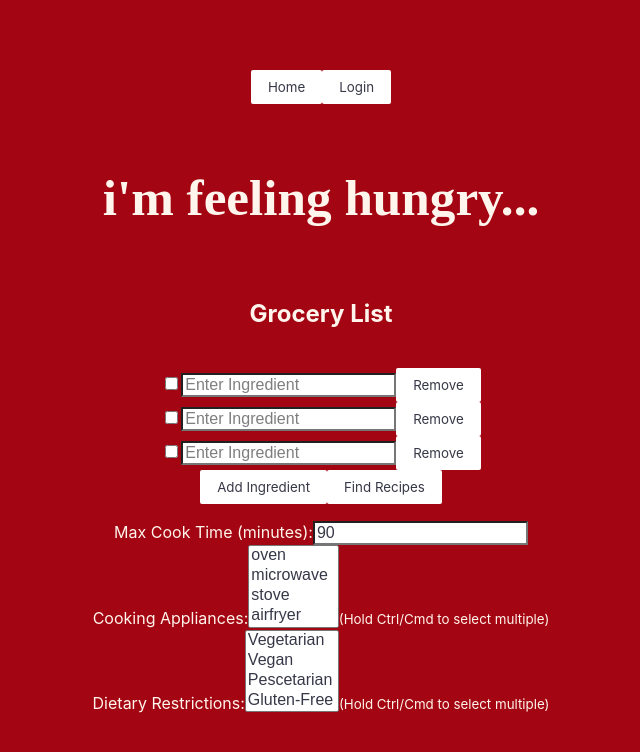
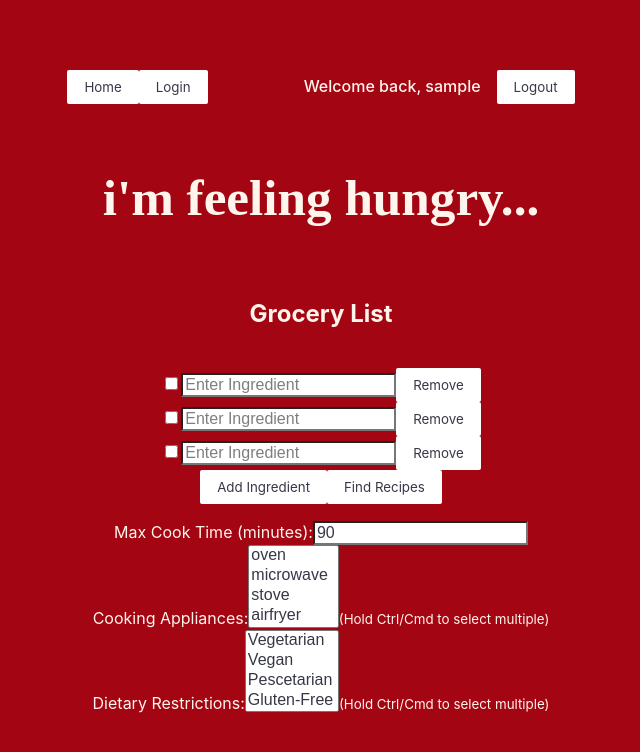
Before and after one commit to ach38075/im-feeling-hungry, a React (Vite) app in the folder frontend/: page / in a window 1280 px wide. Shown: the top 752 px of the page, without its empty margins (319-959 px from the left). Built offline with nearby package versions, Linux system fonts and the light colour scheme; sample sign-in values are in the browser's storage.

Commit message:
Username displays in NavBar upon page refresh

```diff
--- a/frontend/src/components/NavBar.jsx
+++ b/frontend/src/components/NavBar.jsx
@@ -1,7 +1,18 @@
+import React, { useState, useEffect } from 'react';
 import { Link } from "react-router-dom"
 import './css/NavBar.css'
+import { LogoutButton } from './LogoutButton'
 
 export function NavBar() {
+    const [username, setUsername] = useState('');
+
+    useEffect(() => {
+      const storedUsername = localStorage.getItem('username');
+      if (storedUsername) {
+        setUsername(storedUsername);
+      }
+    }, []);
+
     return (
         <div className="container">
             <Link to="/">
@@ -10,6 +21,15 @@ export function NavBar() {
             <Link to="/login">
                 <button>Login</button>
             </Link>
+            <div className='user_display'>
+                <h4 className ='user_greeting'>
+                    {username ? 'Welcome back, ' + username : ''}
+                </h4>
+                <Link to="/login">
+                    <LogoutButton />
+                </Link>
+            </div>
+
         </div>
     )
 }
--- a/frontend/src/components/css/NavBar.css
+++ b/frontend/src/components/css/NavBar.css
@@ -2,3 +2,13 @@
     margin: auto;
     padding-bottom: 2em;
 }
+
+.user_greeting {
+    display: inline;
+    margin: 1em;
+}
+
+.user_display {
+    display: inline;
+    margin-left: 5em;
+}
--- a/frontend/src/pages/css/login.css
+++ b/frontend/src/pages/css/login.css
@@ -1,6 +1,15 @@
 /* Login.css */
 
+.container {
+    display: flex;
+    justify-content: center; /* Center horizontally */
+    align-items: center; /* Center vertically */
+    text-align: center;
+}
+
+
 .container form {
+  margin-top: 1em;
   padding: 2rem;
   border-radius: 10px;
   box-shadow: 0 4px 8px rgba(0, 0, 0, 0.1);
--- a/frontend/src/pages/signup.jsx
+++ b/frontend/src/pages/signup.jsx
@@ -36,8 +36,7 @@ export function Signup () {
     };
 
   return (
-    <div>
-        <div className={"container"}>
+    <div className={"container"}>
             <form onSubmit={handleSignup}>
                 <h1 className={"header"}>i'm feeling hungry...</h1>
                 <h4>Sign up to save all of your favorite recipes!</h4>
@@ -90,8 +89,6 @@ export function Signup () {
                     Already have an account?  <Link to="/login">Log in</Link>
                 </p>
             </form>
-        </div>
     </div>
-
   );
 };
```
